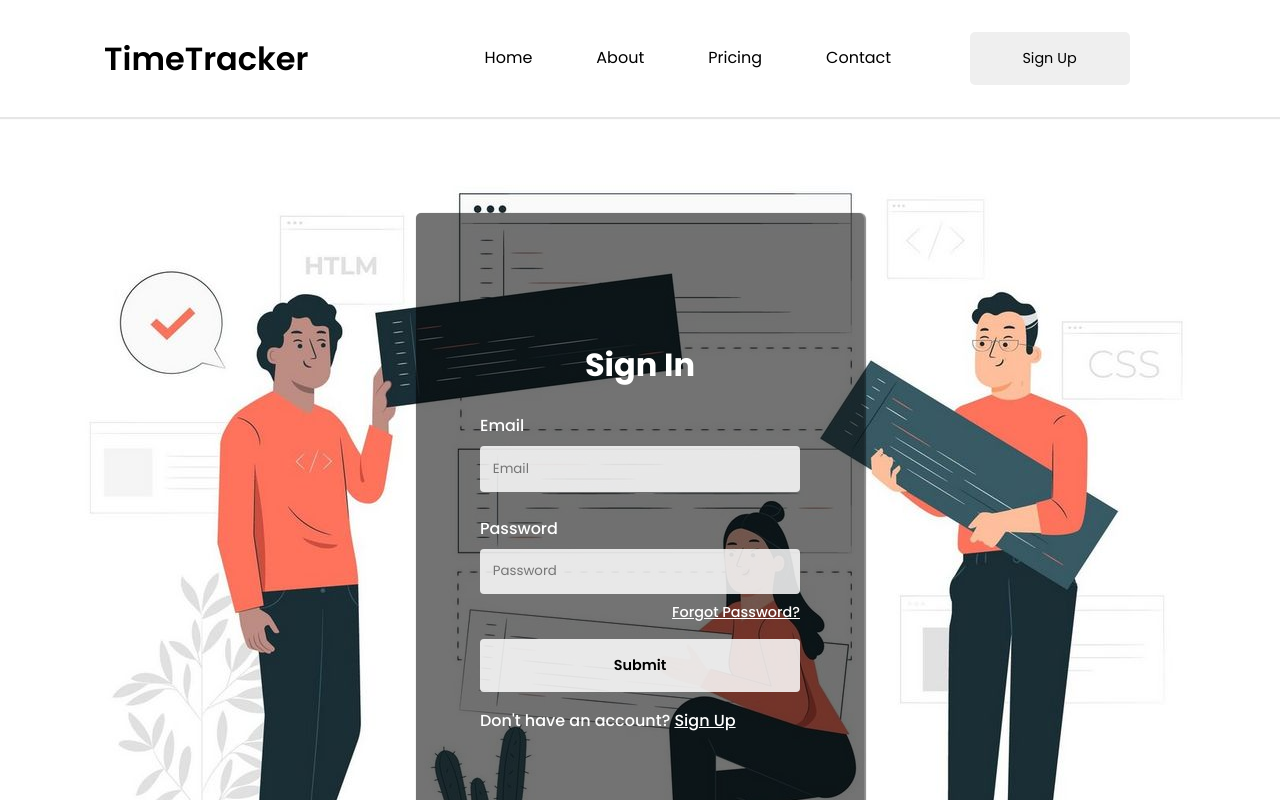
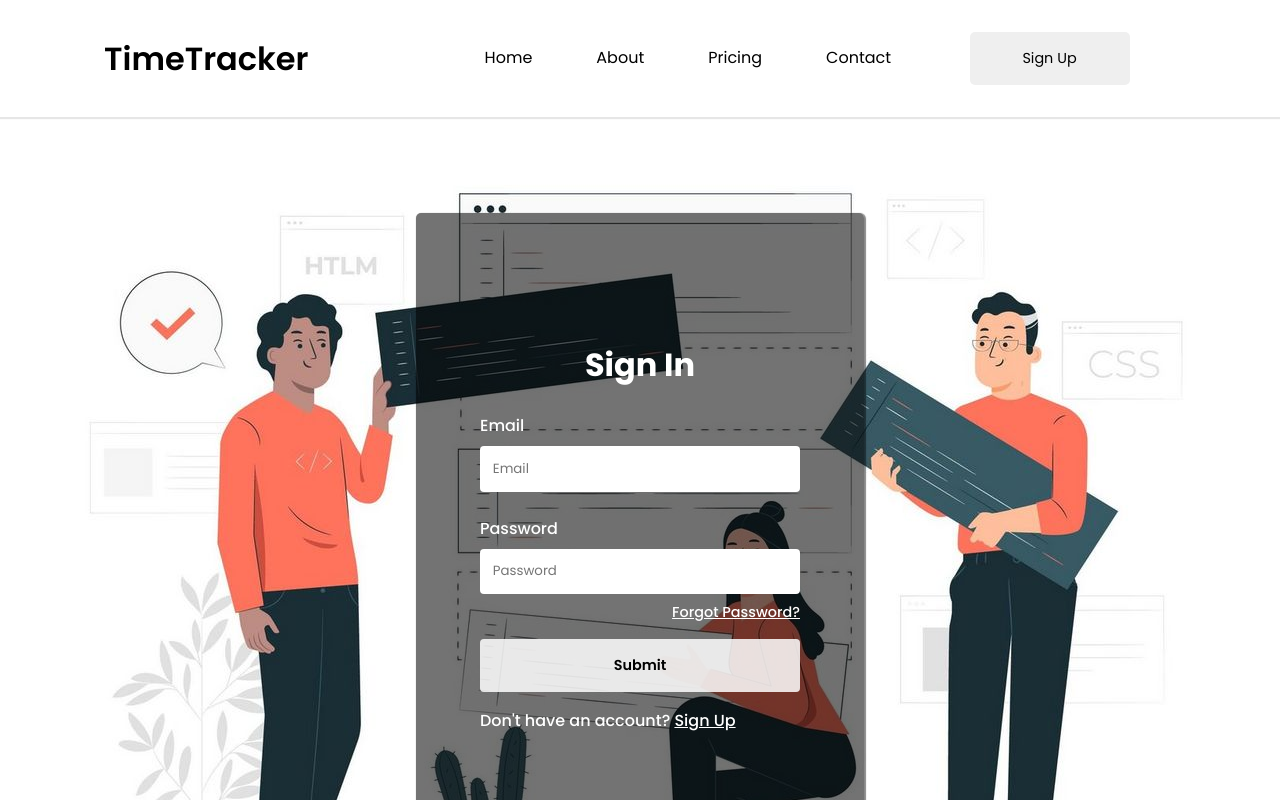
Before and after one commit to chenderson17/TimeTracker, a React (Create React App) app in the folder timetrackerwebapp/: page /signin in a window 1280 px wide. Shown: the top 800 px of the page. Built offline with nearby package versions, Linux system fonts and the light colour scheme; some icons are missing.

Commit message:
chagned signup style back

```diff
--- a/timetrackerwebapp/src/Components/SignIn.css
+++ b/timetrackerwebapp/src/Components/SignIn.css
@@ -32,7 +32,7 @@
     font-family: 'Poppins',sans-serif;
     margin:0.5rem 0;
     padding:0.8rem;
-    background-color: rgba(255, 255, 255, 0.836);
+    background-color: rgba(255, 255, 255);
     /* border:1px solid rgb(255, 255, 255); */
     border:none;
     border-radius:4px;
```
